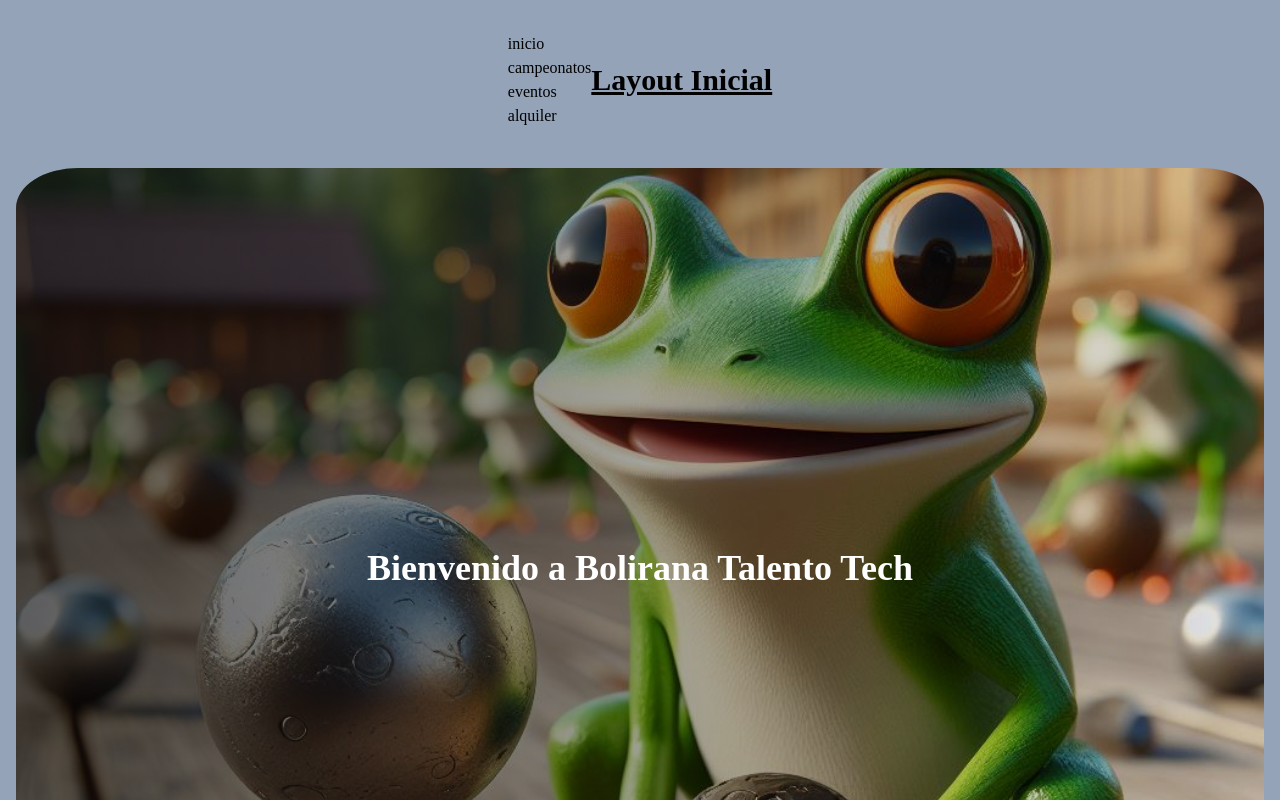
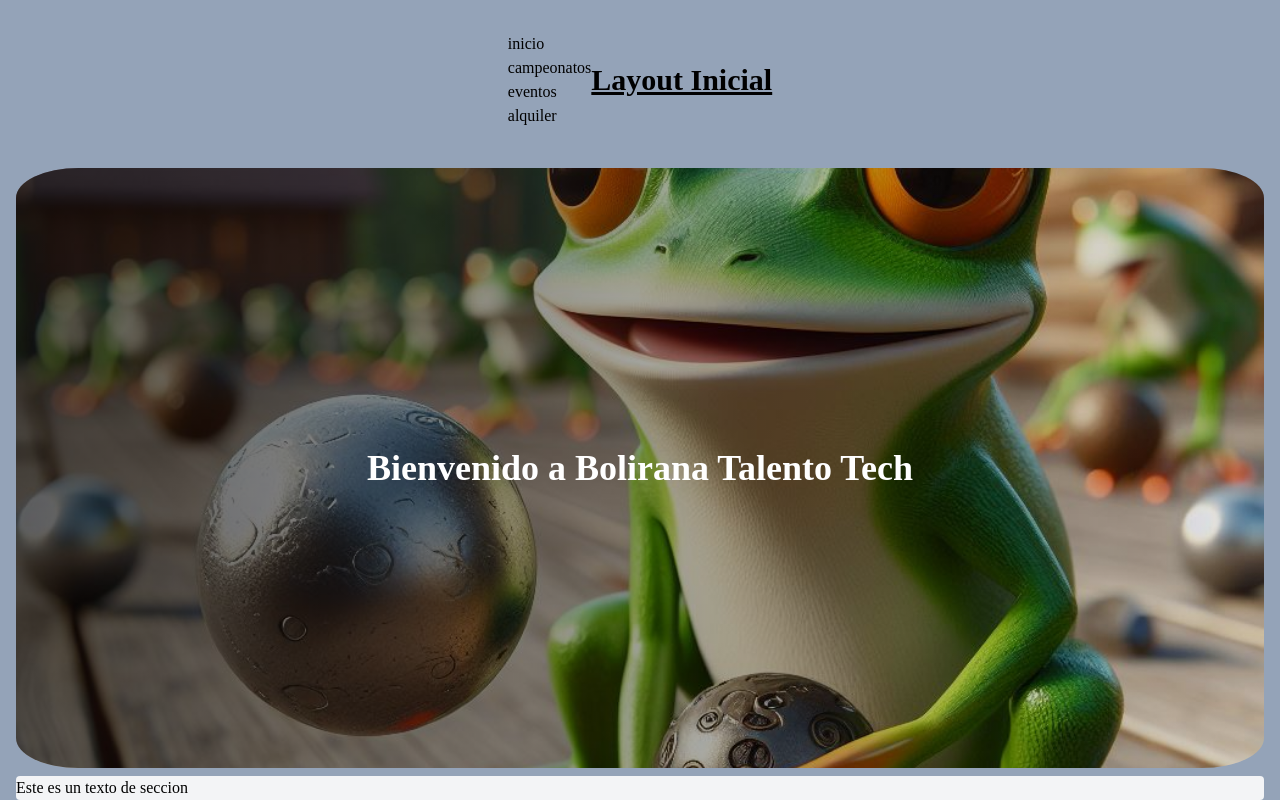
Before and after one commit to seguraedwin5/BoliranaTalentotech, a React (Vite) app: page / in a window 1280 px wide. Shown: the top 800 px of the page. Built offline with nearby package versions, Linux system fonts and the light colour scheme.

Commit message:
ultimos cambios

```diff
--- a/src/App.css
+++ b/src/App.css
@@ -1,10 +1,11 @@
 .bg-hero-image{
   background-image: url('/public/rana_banner.jpeg');
   background-size: cover;
-  background-position: center;
-  background-repeat: no-repeat;
+  background-position: 25%, 75%;
+  background-repeat: repeat-x;
   position: relative;
   border-radius: 5%;
+  height: 75vh;
 }
 .bg-hero-image::before {
   content: '';
--- a/src/components/Hero.jsx
+++ b/src/components/Hero.jsx
@@ -1,6 +1,6 @@
 function Hero() {
   return (
-    <div className="relative h-screen w-auto bg-hero-image mt-2 ">
+    <div className="relative w-auto bg-hero-image mt-2 ">
       <div className="absolute inset-0 flex items-center justify-center rounded">
         <h1 className="text-white text-4xl font-bold">
           Bienvenido a Bolirana Talento Tech
```
Also changed, not shown: 1 other file (tests, documents, lock files or other folders).
